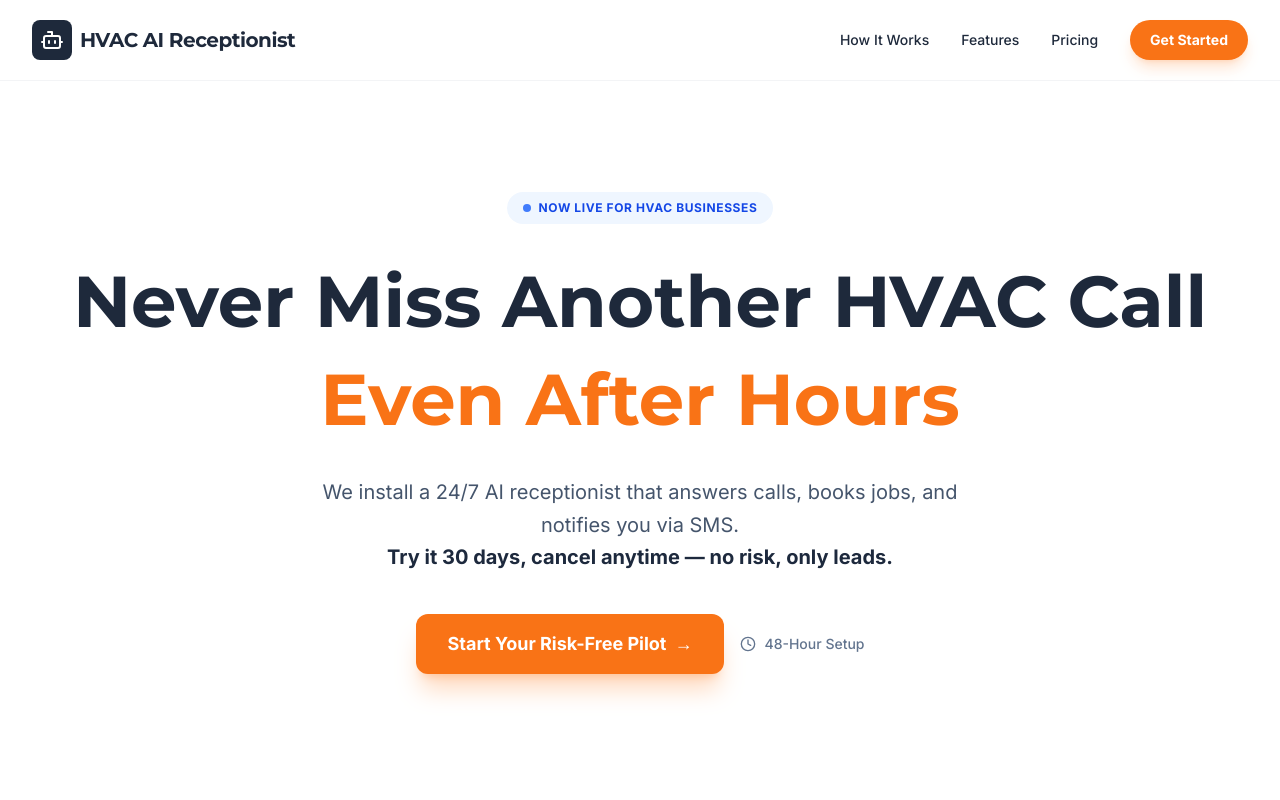
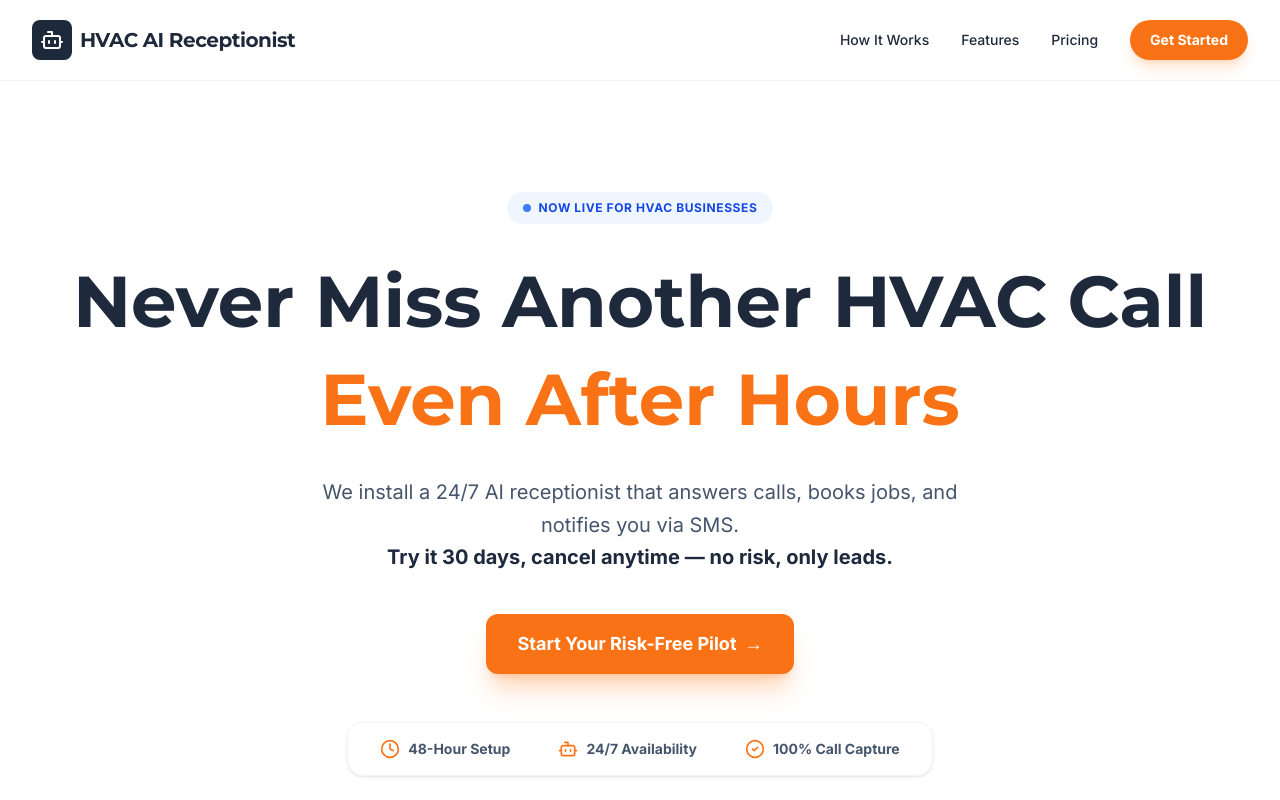
Before and after one commit to denegria/AI-Receptionist-Site, a Next.js app: page / in a window 1280 px wide. Shown: the top 800 px of the page. Built offline with nearby package versions, Linux system fonts and the light colour scheme.

Commit message:
Enhance Hero section with stats bar and visual polish (inspired by suggestions)

```diff
--- a/app/page.tsx
+++ b/app/page.tsx
@@ -101,7 +101,12 @@ export default function LandingPage() {
       </nav>
 
       {/* Hero Section */}
-      <section className="pt-32 pb-20 lg:pt-48 lg:pb-32 px-4 max-w-7xl mx-auto text-center">
+      <section className="pt-32 pb-20 lg:pt-48 lg:pb-32 px-4 max-w-7xl mx-auto text-center relative overflow-hidden">
+        {/* Background Grid Pattern */}
+        <div className="absolute inset-0 -z-10 h-full w-full bg-white bg-[linear-gradient(to_right,#f0f0f0_1px,transparent_1px),linear-gradient(to_bottom,#f0f0f0_1px,transparent_1px)] bg-[size:6rem_4rem]">
+          <div className="absolute bottom-0 left-0 right-0 top-0 bg-[radial-gradient(circle_800px_at_100%_200px,#bae6fd,transparent)] opacity-20"></div>
+        </div>
+
         <div className="inline-flex items-center gap-2 px-4 py-2 rounded-full bg-blue-50 text-blue-700 text-xs font-bold uppercase tracking-wider mb-8">
           <span className="w-2 h-2 bg-blue-600 rounded-full animate-pulse"></span>
           Now Live for HVAC Businesses
@@ -113,12 +118,28 @@ export default function LandingPage() {
           We install a 24/7 AI receptionist that answers calls, books jobs, and notifies you via SMS. <br className="hidden md:inline" />
           <span className="font-bold text-slate-800">Try it 30 days, cancel anytime — no risk, only leads.</span>
         </p>
-        <div className="flex flex-col sm:flex-row gap-4 justify-center items-center">
-          <a href="#contact" className="w-full sm:w-auto bg-cta text-white px-8 py-4 rounded-xl font-bold text-lg hover:bg-orange-600 transition-all shadow-xl shadow-orange-500/25 flex items-center justify-center gap-2">
-            Start Your Risk-Free Pilot <span aria-hidden="true">→</span>
-          </a>
-          <div className="text-sm text-slate-500 font-medium flex items-center gap-2">
-            <Clock className="w-4 h-4" /> 48-Hour Setup
+
+        <div className="flex flex-col items-center gap-12">
+          <div className="flex flex-col sm:flex-row gap-4 justify-center items-center w-full">
+            <a href="#contact" className="w-full sm:w-auto bg-cta text-white px-8 py-4 rounded-xl font-bold text-lg hover:bg-orange-600 transition-all shadow-xl shadow-orange-500/25 flex items-center justify-center gap-2">
+              Start Your Risk-Free Pilot <span aria-hidden="true">→</span>
+            </a>
+          </div>
+
+          {/* Trust Stats Row */}
+          <div className="flex flex-wrap justify-center gap-x-12 gap-y-4 text-sm font-bold text-slate-600 bg-white/50 backdrop-blur-sm py-4 px-8 rounded-2xl border border-slate-100 shadow-sm">
+            <div className="flex items-center gap-2">
+              <Clock className="w-5 h-5 text-cta" />
+              <span>48-Hour Setup</span>
+            </div>
+            <div className="flex items-center gap-2">
+              <Bot className="w-5 h-5 text-cta" />
+              <span>24/7 Availability</span>
+            </div>
+            <div className="flex items-center gap-2">
+              <CheckCircle2 className="w-5 h-5 text-cta" />
+              <span>100% Call Capture</span>
+            </div>
           </div>
         </div>
       </section>
```
